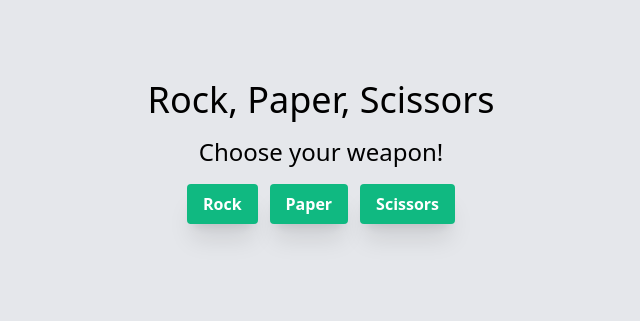
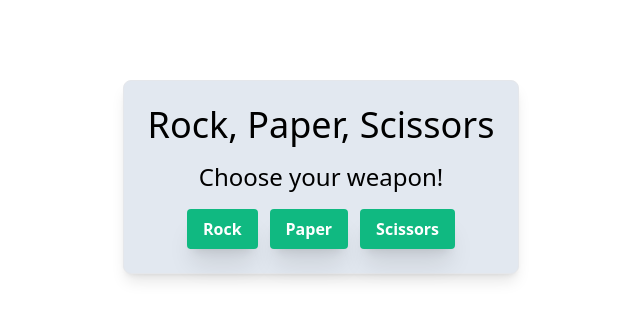
Before and after one commit to siwhelan/rock-paper-scissors, a Flask app: page / in a window 1280 px wide. Shown: the top 321 px of the page, without its empty margins (319-959 px from the left). Run offline with Flask 3, Linux system fonts and the light colour scheme; style sheets or scripts are compiled from the project's sources.

Commit message:
Update index.html with new title and body styles

```diff
--- a/templates/index.html
+++ b/templates/index.html
@@ -4,13 +4,13 @@
     <meta charset="UTF-8" />
     <meta name="viewport" content="width=device-width, initial-scale=1.0" />
     <link href="../public/styles/output.css" rel="stylesheet" />
-    <title>Rock, Paper, Scissors</title>
+    <title>🪨 📄 ✂️</title>
   </head>
 
-  <body class="bg-gray-200">
-    <form class="pt-20">
-      <!-- Add top padding to move everything down -->
-      <div class="flex justify-center">
+  <body class="bg-white">
+    <form class="flex justify-center pt-20">
+      <div class="p-6 bg-slate-200 border border-gray-200 rounded-lg shadow-lg">
+        <!-- Container with padding, white background, border, and shadow -->
         <div class="flex flex-col items-center space-y-4">
           <!-- Add vertical spacing between child elements -->
           <h1 class="text-4xl">Rock, Paper, Scissors</h1>
```
